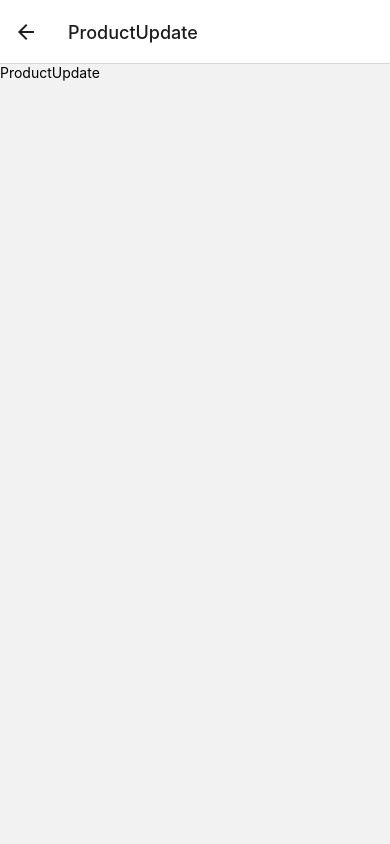
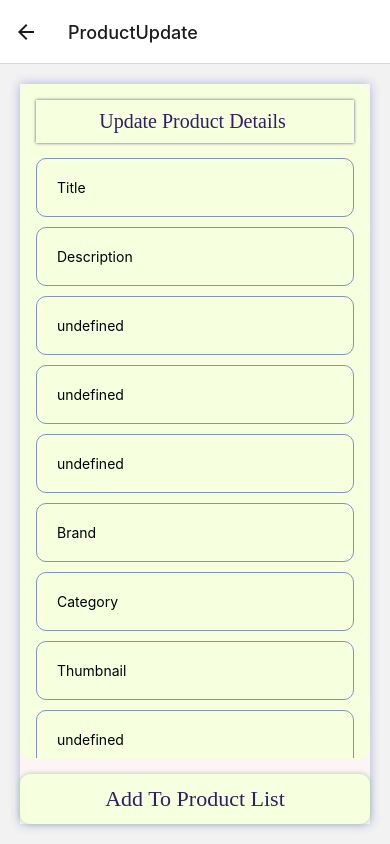
Before and after one commit to habibecee/E-commerce-App-RNCli, a React Native app: screen /ProductUpdate in a window 390 px wide. Built offline with nearby package versions, Linux system fonts and the light colour scheme; data requests are answered from the project's data file.

Commit message:
ProductUpdate-page-created

```diff
--- a/db.json
+++ b/db.json
@@ -46,7 +46,9 @@
       "brand": "Samsung",
       "category": "smartphones",
       "thumbnail": "https://i.dummyjson.com/data/products/3/thumbnail.jpg",
-      "images": ["https://i.dummyjson.com/data/products/3/1.jpg"]
+      "images": [
+        "https://i.dummyjson.com/data/products/3/1.jpg"
+      ]
     },
     {
       "id": 4,
@@ -88,7 +90,7 @@
       "id": 6,
       "title": "MacBook Pro",
       "description": "MacBook Pro 2021 with mini-LED display may launch between September, November",
-      "price": 1749,
+      "price": "17000",
       "discountPercentage": 11.02,
       "rating": 4.57,
       "stock": 83,
--- a/src/Pages/Product.tsx
+++ b/src/Pages/Product.tsx
@@ -8,14 +8,17 @@ import {
   Dimensions,
   TouchableOpacity,
   Alert,
+  ScrollView,
 } from 'react-native';
 import React, {useEffect, useState} from 'react';
-import {useRoute} from '@react-navigation/native';
+import {useNavigation, useRoute} from '@react-navigation/native';
 import axiosInstance from '../Utils/axios';
 import {colors, fonts} from '../Utils/GeneralStyles';
 import {ProductsProps} from '../Types/Types';
+import Icon from 'react-native-vector-icons/Ionicons';
 
 export default function Product() {
+  const {navigate} = useNavigation();
   const dimensions = Dimensions.get('window');
   const [product, setProduct] = useState({
     id: 2,
@@ -90,12 +93,9 @@ export default function Product() {
         pagingEnabled
         showsHorizontalScrollIndicator={false}
       />
-      {/* <Image
-        source={{uri: product?.thumbnail}}
-        style={styles.Image}
-        resizeMode="contain"
-      /> */}
+
       <View style={styles.DescriptionContainer}>
+        <ScrollView style={styles.scrollView}>
           <Text style={styles.brand}> {product?.brand} </Text>
           <Text style={styles.title}> {product?.title} </Text>
           <Text style={styles.price}>
@@ -107,12 +107,20 @@ export default function Product() {
             </Text>{' '}
           </Text>
           <Text style={styles.description}> {product?.description} </Text>
+        </ScrollView>
       </View>
+      <View style={styles.buttonContainer}>
+        <TouchableOpacity onPress={() => navigate('ProductUpdate', product)}>
+          <View style={styles.button}>
+            <Icon name="pencil-sharp" style={styles.buttonText} size={24} />
+          </View>
+        </TouchableOpacity>
         <TouchableOpacity onPress={() => addCarts()}>
           <View style={styles.button}>
-          <Text style={styles.buttonText}> Add To Cart </Text>
+            <Icon name="cart-sharp" style={styles.buttonText} size={24} />
           </View>
         </TouchableOpacity>
+      </View>
     </View>
   );
 }
@@ -143,11 +151,15 @@ const styles = StyleSheet.create({
 
   DescriptionContainer: {
     flex: 1,
+    backgroundColor: colors.bgLight,
+    margin: 15,
+    minHeight: 200,
+  },
+
+  scrollView: {
+    backgroundColor: colors.bgLight,
     gap: 10,
-    alignItems: 'center',
-    backgroundColor: colors.bgLight,
     padding: 5,
-    top: -120,
   },
 
   Image: {
@@ -182,14 +194,27 @@ const styles = StyleSheet.create({
     color: colors.textPrimary,
   },
 
+  buttonContainer: {
+    position: 'absolute',
+    bottom: 0,
+    flexDirection: 'row',
+    alignItems: 'center',
+    justifyContent: 'space-between',
+    width: '100%',
+    height: 100,
+    backgroundColor: colors.bgLight,
+    paddingVertical: 5,
+    paddingHorizontal: 5,
+  },
+
   button: {
-    width: '100%',
+    position: 'relative',
+    margin: 10,
     height: 50,
     backgroundColor: colors.secondary,
     justifyContent: 'center',
     alignItems: 'center',
     borderRadius: 10,
-    marginBottom: 10,
     paddingHorizontal: 10,
     paddingVertical: 10,
     shadowColor: '#000',
--- a/src/Pages/ProductUpdate.tsx
+++ b/src/Pages/ProductUpdate.tsx
@@ -1,10 +1,191 @@
-import {View, Text} from 'react-native';
-import React from 'react';
+import {
+  View,
+  Text,
+  TextInput,
+  TouchableOpacity,
+  StyleSheet,
+  ScrollView,
+  Alert,
+} from 'react-native';
+import React, {useState} from 'react';
+import {colors, fonts} from '../Utils/GeneralStyles';
+import axiosInstance from '../Utils/axios';
+import {useNavigation} from '@react-navigation/native';
 
-export default function ProductUpdate() {
+export default function ProductUpdate(props: any) {
+  console.log('props', props.route.params);
+  const [product, setProduct] = useState(props.route.params);
+  const {navigate} = useNavigation();
+
+  const onChangeText = (key: string, value: string) => {
+    setProduct({...product, [key]: value});
+  };
+
+  function productUpdate(): void {
+    axiosInstance
+      .put(`products/${product.id}`, product)
+      .then(response => {
+        if (response.status === 200 && response.data) {
+          setProduct(response.data);
+          Alert.alert('Success', `Product updated! >>> ${response.data.title}`);
+          setTimeout(() => {
+            navigate('Products');
+          }, 2000);
+        }
+      })
+      .catch(error => {
+        Alert.alert('Error', 'Product could not be updated!');
+      });
+  }
+
   return (
-    <View>
-      <Text>ProductUpdate</Text>
+    <View style={styles.container}>
+      <View style={styles.scrollViewContainer}>
+        <ScrollView style={styles.scrollView}>
+          <Text style={styles.inputSubText}>Update Product Details </Text>
+          <TextInput
+            placeholder="Title"
+            style={styles.inputContainer}
+            onChangeText={text => onChangeText('title', text)}
+            value={product?.title}
+          />
+          <TextInput
+            placeholder="Description"
+            style={styles.inputContainer}
+            onChangeText={text => onChangeText('description', text)}
+            value={product?.description}
+          />
+          <TextInput
+            placeholder="Price"
+            style={styles.inputContainer}
+            onChangeText={text => onChangeText('price', text)}
+            value={String(product?.price)}
+          />
+          <TextInput
+            placeholder="DiscountPercentage"
+            style={styles.inputContainer}
+            onChangeText={text => onChangeText('discountPercentage', text)}
+            value={String(product?.discountPercentage)}
+          />
+          <TextInput
+            placeholder="Stock"
+            style={styles.inputContainer}
+            onChangeText={text => onChangeText('stock', text)}
+            value={String(product?.stock)}
+          />
+          <TextInput
+            placeholder="Brand"
+            style={styles.inputContainer}
+            onChangeText={text => onChangeText('brand', text)}
+            value={product?.brand}
+          />
+          <TextInput
+            placeholder="Category"
+            style={styles.inputContainer}
+            onChangeText={text => onChangeText('category', text)}
+            value={product?.category}
+          />
+          <TextInput
+            placeholder="Thumbnail"
+            style={styles.inputContainer}
+            value={product?.thumbnail}
+          />
+          {/* <TextInput placeholder="Images" style={styles.inputContainer}  /> */}
+          <TextInput
+            placeholder="Rating"
+            style={styles.inputContainer}
+            onChangeText={text => onChangeText('rating', text)}
+            value={String(product?.rating)}
+          />
+        </ScrollView>
+        <TouchableOpacity onPress={() => productUpdate()}>
+          <View style={styles.button}>
+            <Text style={styles.buttonText}> Add To Product List </Text>
+          </View>
+        </TouchableOpacity>
+      </View>
     </View>
   );
 }
+
+const styles = StyleSheet.create({
+  container: {
+    flex: 1,
+    justifyContent: 'center',
+    alignItems: 'center',
+    backgroundColor: colors.bgLight,
+    margin: 20,
+  },
+
+  scrollViewContainer: {
+    flex: 1,
+    width: '100%',
+    shadowColor: colors.secondary,
+    shadowOpacity: 1,
+    shadowRadius: 10,
+    shadowOffset: {
+      width: 0,
+      height: 0,
+    },
+  },
+
+  scrollView: {
+    padding: 15,
+    backgroundColor: colors.bgGreen,
+    borderWidth: 1,
+    borderColor: colors.bgGreen,
+    borderRadius: 10,
+  },
+
+  inputSubText: {
+    flex: 1,
+    justifyContent: 'center',
+    alignItems: 'center',
+    marginBottom: 15,
+    padding: 10,
+    fontFamily: fonts.semiBold,
+    fontSize: 20,
+    textAlign: 'center',
+    color: colors.textDark,
+    shadowColor: colors.dark,
+    shadowOpacity: 1,
+    shadowRadius: 3,
+    shadowOffset: {
+      width: 0,
+      height: 0,
+    },
+  },
+  inputContainer: {
+    flex: 1,
+    justifyContent: 'center',
+    alignItems: 'center',
+    marginBottom: 10,
+    padding: 20,
+    borderWidth: 1,
+    borderRadius: 10,
+    borderColor: colors.primary,
+  },
+  button: {
+    width: '100%',
+    height: 50,
+    backgroundColor: colors.bgGreen,
+    justifyContent: 'center',
+    alignItems: 'center',
+    borderRadius: 10,
+    marginTop: 15,
+    paddingHorizontal: 10,
+    paddingVertical: 10,
+    shadowColor: colors.darkShadowGreen,
+    shadowOpacity: 1,
+    shadowRadius: 5,
+    shadowOffset: {
+      width: 0,
+      height: 0,
+    },
+  },
+  buttonText: {
+    fontFamily: fonts.semiBold,
+    fontSize: 22,
+    color: colors.textDark,
+  },
+});
--- a/src/Pages/Products.tsx
+++ b/src/Pages/Products.tsx
@@ -63,18 +63,18 @@ export default function Products() {
                   style={styles.productImage}
                 />
                 <Text style={styles.productTitle}>{item.item.title}</Text>
-                <View style={styles.editIconContainer}>
+                {/* <View style={styles.editIconContainer}>
                   <TouchableOpacity
                     onPress={() => {
-                      navigate('ProductUpdate', {id: item.item.id});
+                      navigate('ProductUpdate', item);
                     }}>
                     <Icon
                       name="pencil-sharp"
-                      size={20}
+                      size={18}
                       color={colors.darkBlue}
                     />
                   </TouchableOpacity>
-                </View>
+                </View> */}
               </View>
             </TouchableOpacity>
           );
@@ -105,7 +105,7 @@ const styles = StyleSheet.create({
   },
   productContainer: {
     flexDirection: 'row',
-    gap: 20,
+    gap: 10,
     marginVertical: 10,
     alignItems: 'center',
     borderBottomWidth: 1,
@@ -127,7 +127,7 @@ const styles = StyleSheet.create({
 
   productTitle: {
     fontFamily: fonts.bold,
-    fontSize: 20,
+    fontSize: 18,
     color: colors.textDark,
   },
 
@@ -136,5 +136,7 @@ const styles = StyleSheet.create({
     flexDirection: 'row',
     alignItems: 'center',
     justifyContent: 'flex-end',
+    padding: 10,
+    marginLeft: 10,
   },
 });
```
Lines whose indentation alone changed are shown as unchanged.
